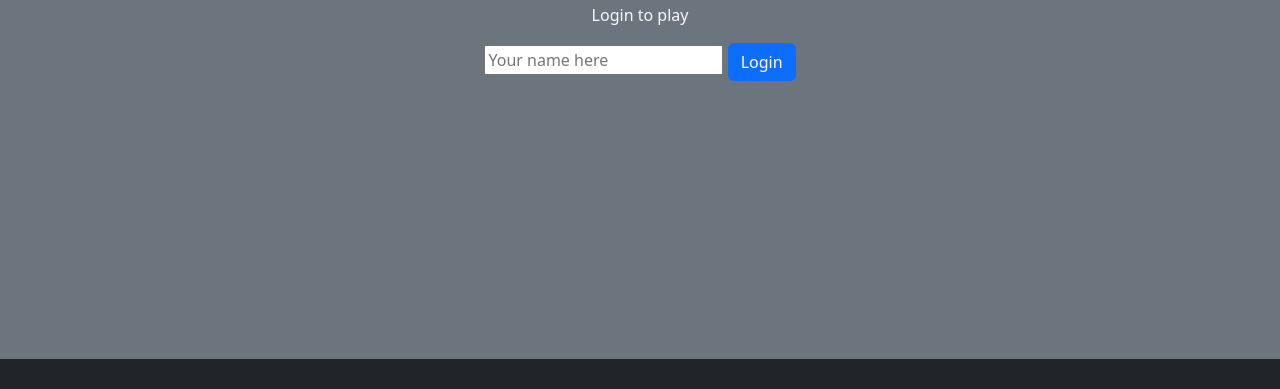
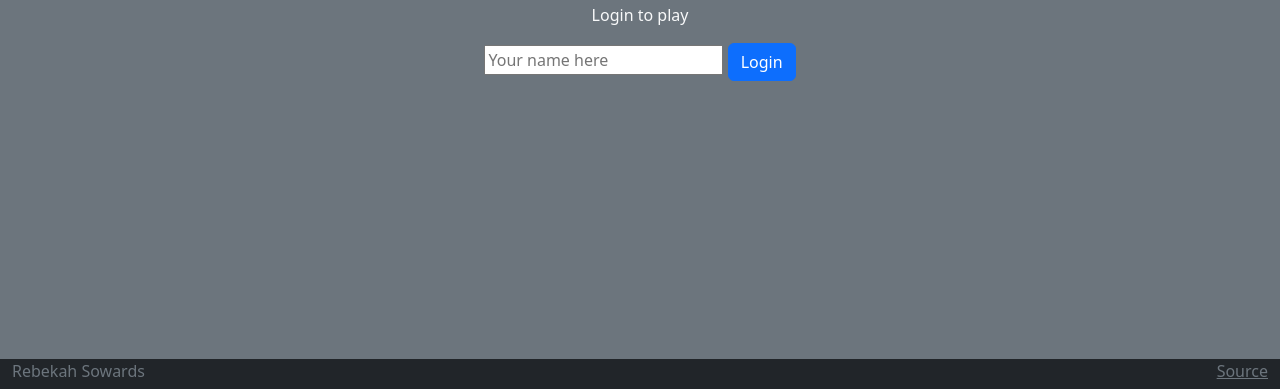
Before and after one commit to RebekahSowards/startup, a plain HTML site: page perfect-home/index.html in a window 1280 px wide. Shown: the part 411-800 px from the top of the page. Drawn offline with nearby package versions, Linux system fonts and the light colour scheme.

Commit message:
Update readme, add author names and github link

```diff
--- a/perfect-home/index.html
+++ b/perfect-home/index.html
@@ -46,7 +46,14 @@
         </main>
 
         <footer class="bg-dark text-dark text-muted">
-
+            <div class="container-fluid">
+                <span class="text-reset">Rebekah Sowards</span>
+                <a
+                    class="text-reset"
+                    href="https://github.com/RebekahSowards/startup/perfect-home"
+                    >Source</a
+                >
+            </div>
         </footer>
     </body>
 </html>
```
Also changed, not shown: perfect-home/play.html (+8 -1 lines), perfect-home/scores.html (+8 -1 lines), README.md.
